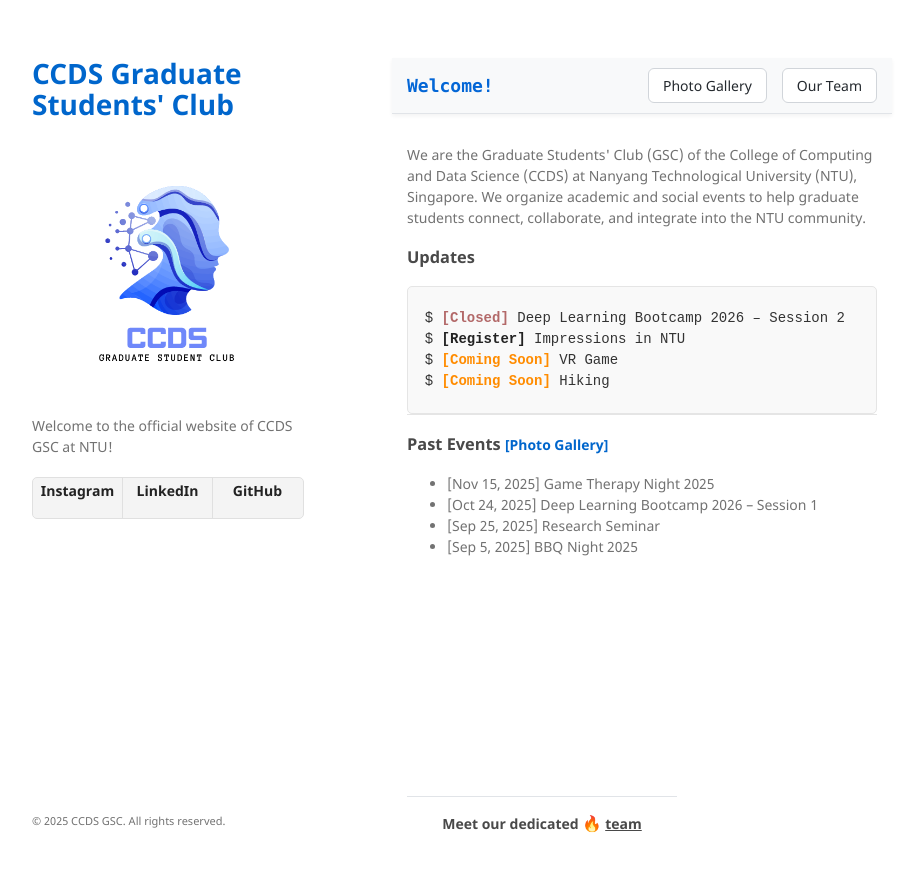
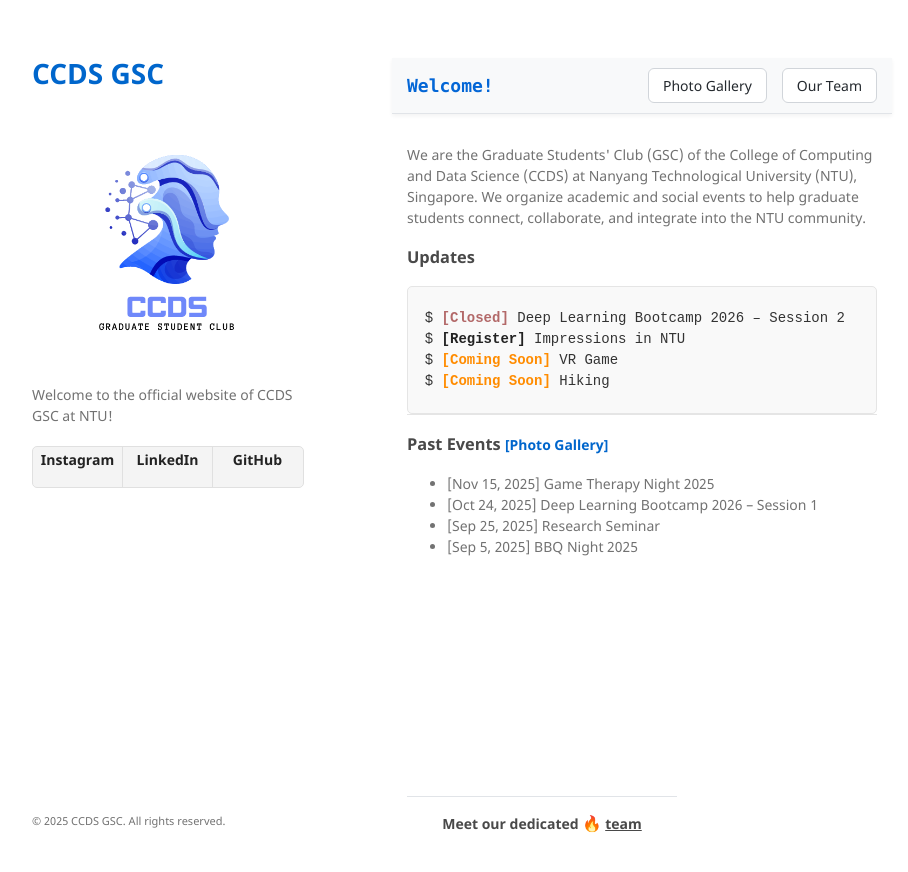
Before and after one commit to ccds-gsc/ccds-gsc.github.io, a Jekyll site: the page built from index.md, in a window 1280 px wide. Shown: the top 872 px of the page, without its empty margins (178-1086 px from the left). Built offline with Jekyll 4.4.1, drawn with Linux system fonts in a browser that asks for light colours.

Commit message:
Update _config.yml

```diff
--- a/_config.yml
+++ b/_config.yml
@@ -1,4 +1,4 @@
-title: CCDS Graduate Students' Club
+title: CCDS GSC
 logo: /assets/img/logo.png
 description: Welcome to the official website of CCDS GSC at NTU!
 show_downloads: true
```
